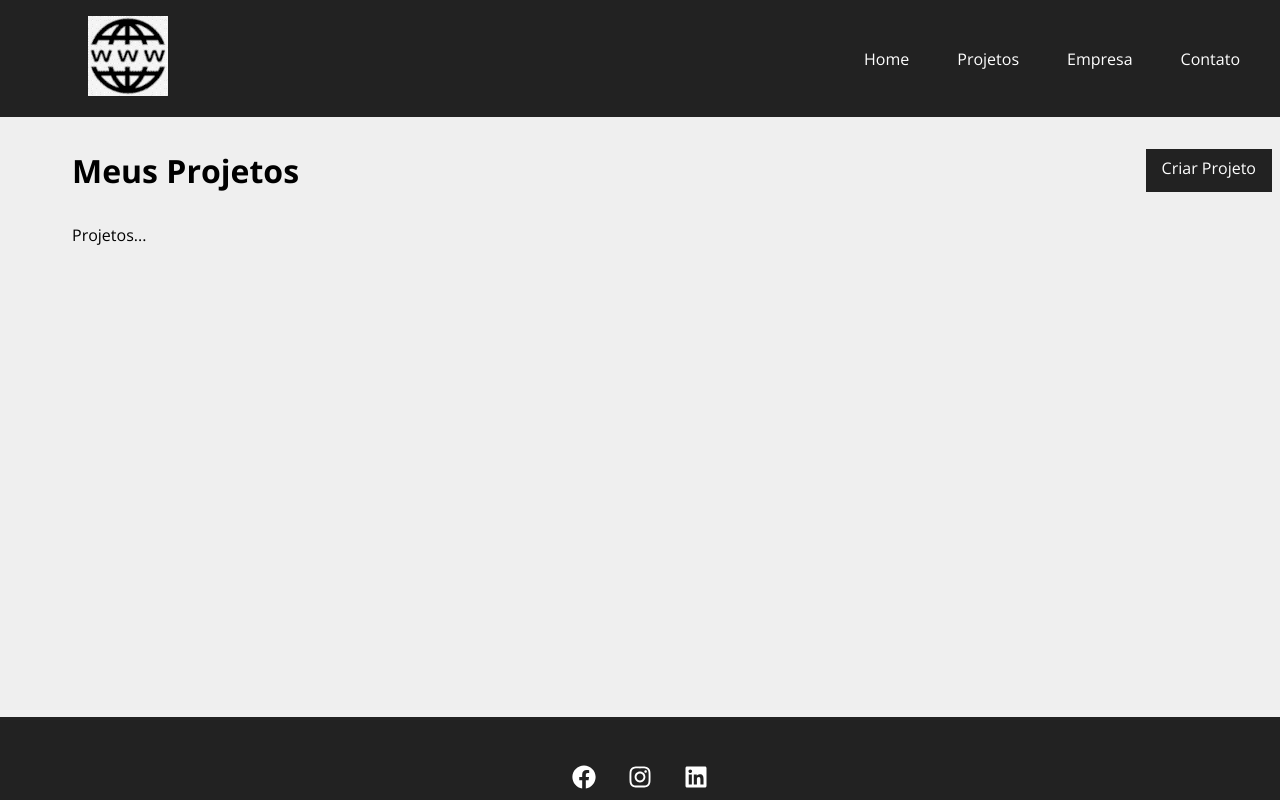
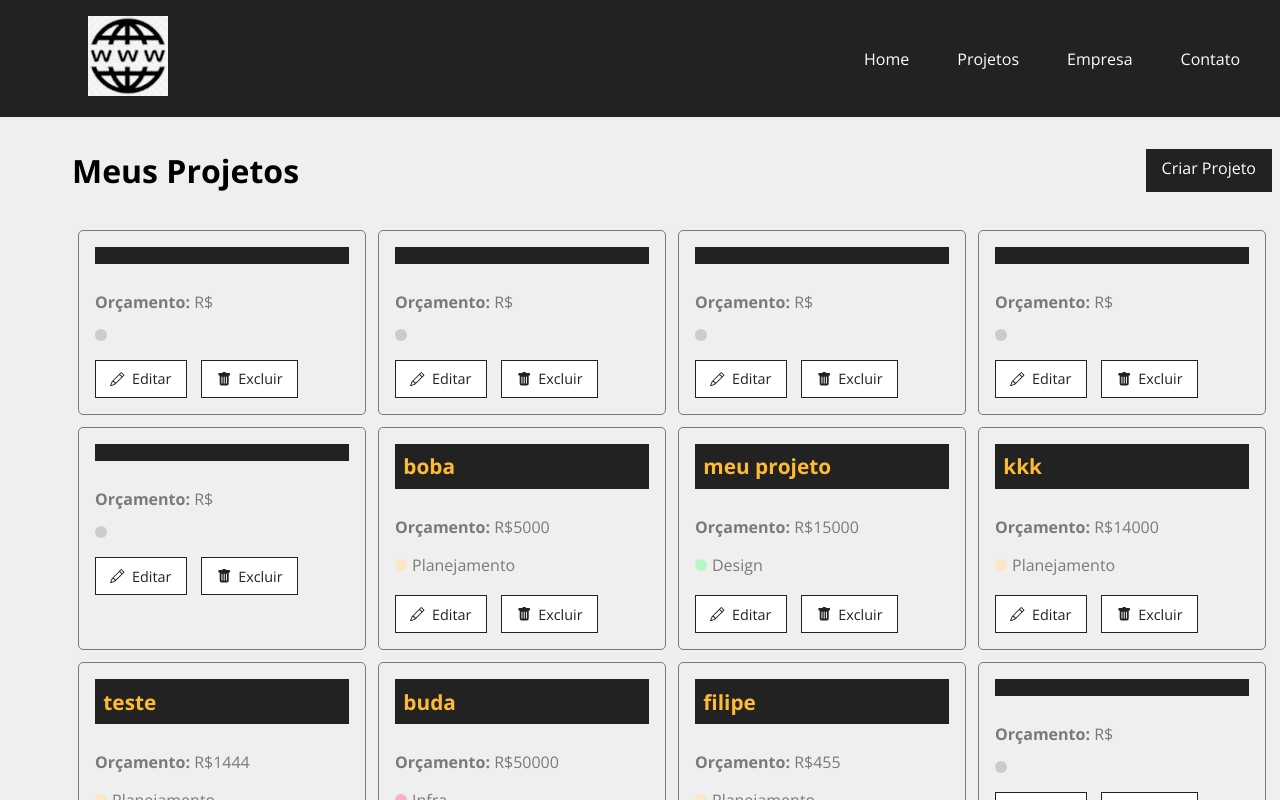
Before and after one commit to filipesatiro/site-feito-com-react, a React (Create React App) app: page /projects in a window 1280 px wide. Shown: the top 800 px of the page. Built offline with nearby package versions, Linux system fonts and the light colour scheme; data requests are answered from the project's data file.

Commit message:
Criada a Pasta do Projeto e alterando as mudanças constantes

```diff
--- a/src/components/pages/Projects.js
+++ b/src/components/pages/Projects.js
@@ -1,15 +1,35 @@
 import { useLocation } from "react-router-dom";
+import { useState, useEffect } from "react";
 import Message from "../layout/Message";
 import Container from "../layout/Container"
 import LinkButton from "../layout/LinkButton";
 import styles from "./Projects.module.css"
+import ProjectCard from "./ProjectCard";
+
+
 function Projects () {
+
+    const [projects, setProjects] = useState([])
 
     const location = useLocation()
     let message = ''
     if (location.state) {
         message = location.state.message
     }
+
+    useEffect(() => {
+        fetch('http://localhost:5000/projects', {
+        method: 'GET',
+        headers:  {
+            'Content-Type': 'application/json',
+        },
+    }).then(resp => resp.json())
+      .then(data => {
+        console.log(data)
+        setProjects(data)
+      })
+      .catch(err => console.log(err))
+    },[])
 
     return (
     <div className={styles.project_container}>
@@ -19,7 +39,17 @@ function Projects () {
         </div>
         {message && <Message type="success" msg={message} />}
         <Container customClass="start">
-        <p>Projetos...</p>
+        {projects.length > 0 &&
+        projects.map((project) => (
+            <ProjectCard
+            id={project.id}
+            name={project.name}
+            budget={project.budget}
+            category={project.category && project.category.name ? project.category.name : ''}
+            key={project.id}
+
+            />
+        ))}
         </Container>
     </div>
     )
```
